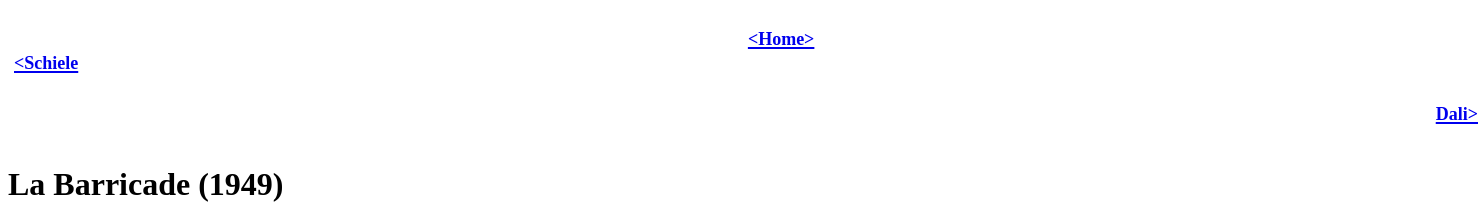
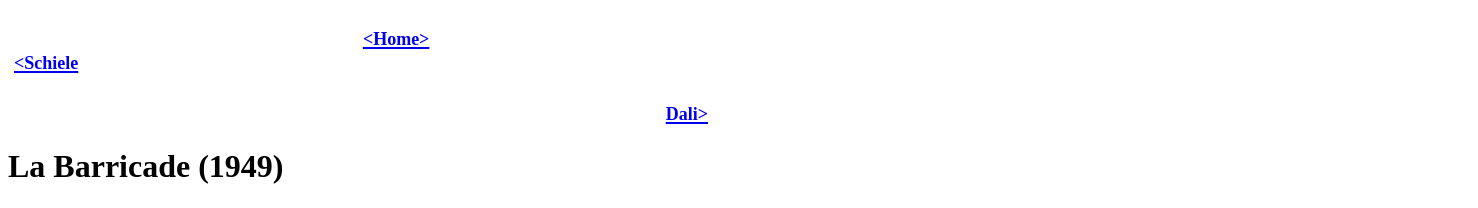
Before and after one commit to Autumnal11/Autumnal11.github.io, a plain HTML site: page buffet.html in a window 1280 px wide. Shown: the top 208 px of the page, 1478 px wide, since content can reach past the window. Drawn offline with Linux system fonts and the light colour scheme.

Commit message:
Update buffet.html

```diff
--- a/buffet.html
+++ b/buffet.html
@@ -1,11 +1,10 @@
 <!DOCTYPE html>
 <html>
-    <H2 class="sticky-div" style="width: 1470px;" align="center" top: 0px;>
+    <H2 class="sticky-div" style="width: 700px;" align="center" top: 0px;>
         <p style="float: left;">&nbsp<a href="schiele.html"><font size="4">&#60;Schiele</font></a></p>
         <p style="float: center;">&nbsp<a href="index.html"><font size="4">&#60;Home&#62;</font></a></p>
         <p style="float: right;"><a href="dali.html"><font size="4">Dali&#62;</font></a></p>
     </H2>
-    <br>
     <br>
     <br>
     <br>
```
